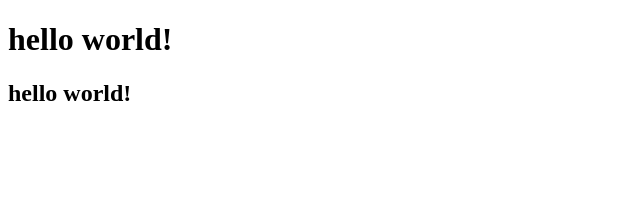
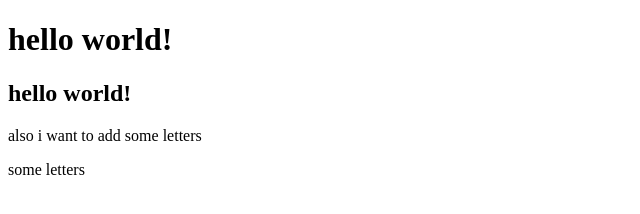
Before and after one commit to pasca1303/calculator, a plain HTML site: page index.html in a window 1280 px wide. Shown: the whole page, without its empty margins (0-640 px from the left). Drawn offline with Linux system fonts and the light colour scheme.

Commit message:
"second"

```diff
--- a/index.html
+++ b/index.html
@@ -8,5 +8,7 @@
 <body>
     <h1>hello world!</h1>
     <h2>hello world!</h2>
+    <p>also i want to add some letters</p>
+    <div class="new">some letters</div>
 </body>
 </html>
```
